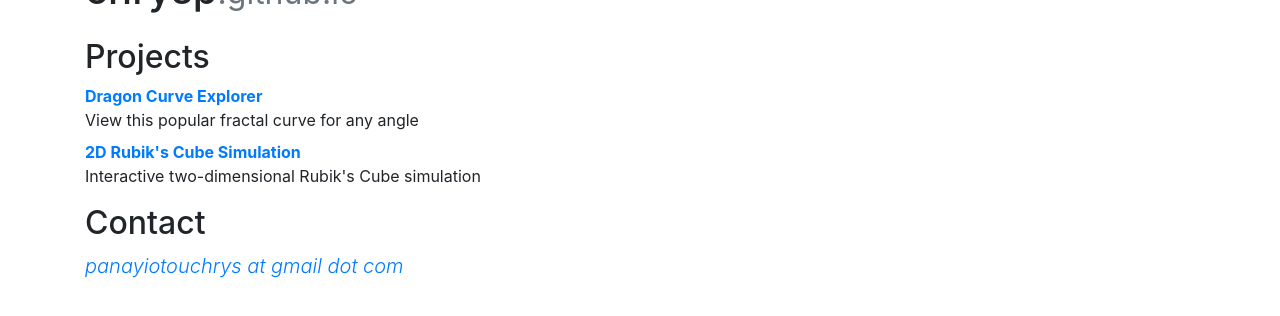
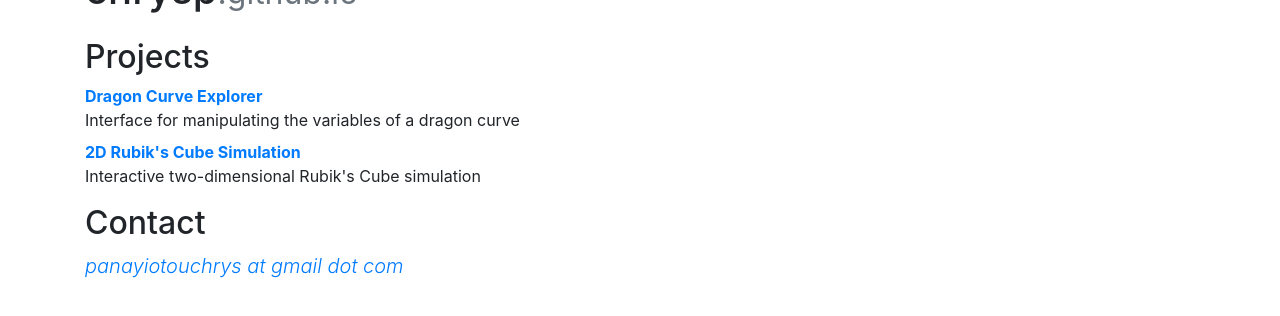
Before and after one commit to chrysp/chrysp.github.io, a plain HTML site: page index.html in a window 1280 px wide. Shown: the part 50-366 px from the top of the page. Drawn offline with Linux system fonts and the light colour scheme.

Commit message:
update dragon curve description

```diff
--- a/index.html
+++ b/index.html
@@ -27,7 +27,7 @@
         <h2>Projects</h2>
         <dl>
           <dt><a href="https://chrysp.github.io/dragon-curve-explorer/" target="_blank">Dragon Curve Explorer</a></dt>
-          <dd>View this popular fractal curve for any angle</dd>
+          <dd>Interface for manipulating the variables of a dragon curve</dd>
           <dt><a href="https://chrysp.github.io/2d-cube-sim/" target="_blank">2D Rubik's Cube Simulation</a></dt>
           <dd>Interactive two-dimensional Rubik's Cube simulation</dd>
         </dl>
```
